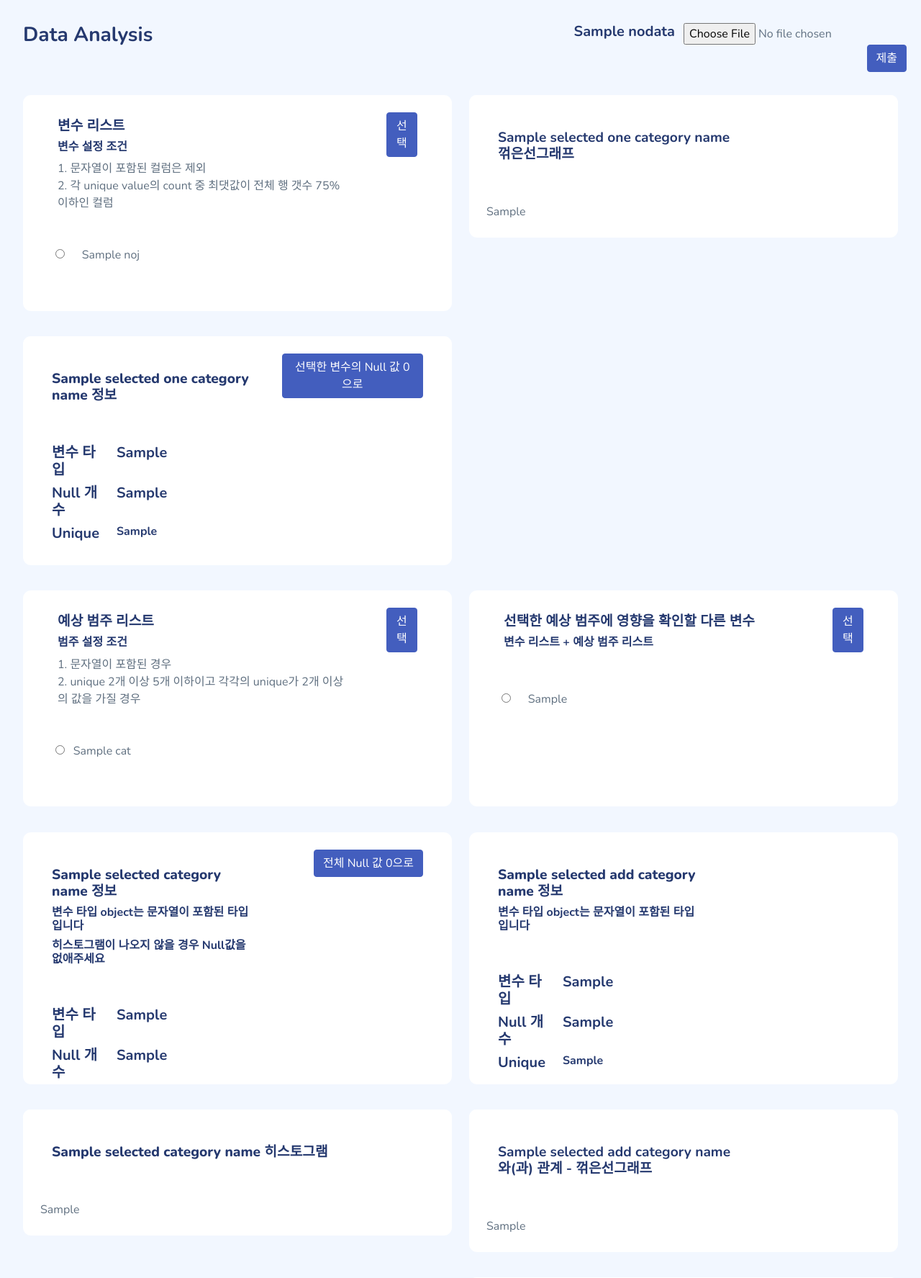
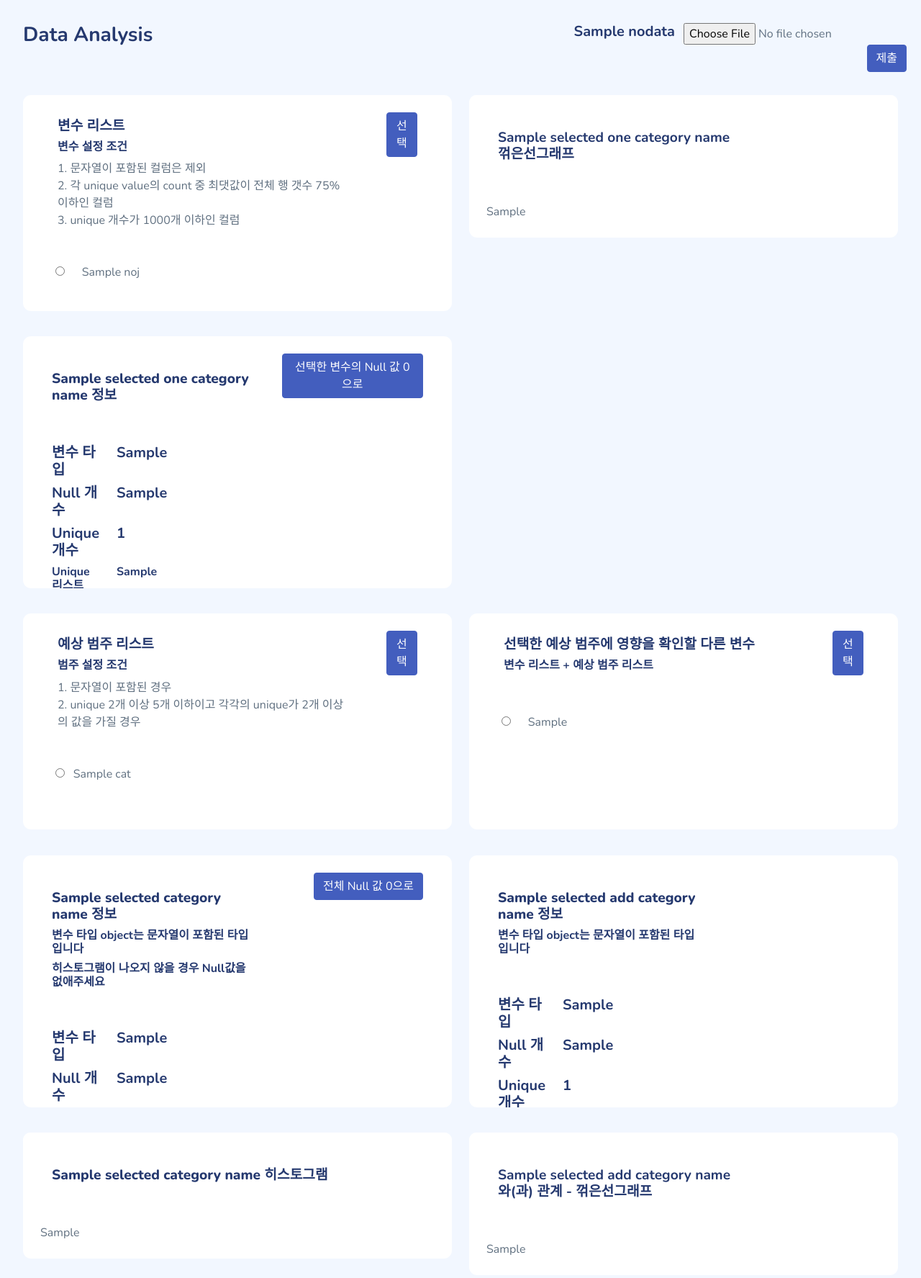
Before and after one commit to Chihyuk/DataAnalysis, a Django app: template home/main/templates/index.html in a window 1280 px wide. Shown: the top 1775 px of the page at 72% size. Run offline with Django 4.2, Linux system fonts and the light colour scheme; the template is opened without the code that fills it: most values are stand-ins (such as "Sample title", 1, 10 or a date in 2020); some libraries are stand-ins or nearby versions.

Commit message:
변수 리스트 unique 개수 조건 추가

```diff
--- a/dataweb/main/templates/index.html
+++ b/dataweb/main/templates/index.html
@@ -52,7 +52,8 @@
                                         <h4>변수 리스트</h4>
                                         <h6>변수 설정 조건</h6>
                                         <h7>1. 문자열이 포함된 컬럼은 제외<h7><br>
-                                        <h7>2. 각 unique value의 count 중 최댓값이 전체 행 갯수 75% 이하인 컬럼</h7>
+                                        <h7>2. 각 unique value의 count 중 최댓값이 전체 행 갯수 75% 이하인 컬럼</h7><br>
+                                        <h7>3. unique 개수가 1000개 이하인 컬럼</h7>
                                     </div>
                                     <div class="card-body col-lg-2 py-3" style="text-align: right;">
                                         <button class="btn btn-primary">선택</button>
@@ -100,8 +101,14 @@
                                 <div class="col-sm-10">
                                     <h5>{{selOneVariableNull}}</h5>
                                 </div>
+                                <div class="col-sm-2">
+                                    <h5>Unique 개수</h5>
+                                </div>
+                                <div class="col-sm-10">
+                                    <h5>{{selOneVariableDistinctCount}}</h5>
+                                </div>
                                 <div class="col-lg-2">
-                                    <h5>Unique</h5>
+                                    <h6>Unique 리스트</h6>
                                 </div>
                                 <div class="col-lg-10">
                                     <div class="row">
@@ -223,8 +230,14 @@
                                 <div class="col-sm-10">
                                     <h5>{{selVariableNull}}</h5>
                                 </div>
+                                <div class="col-sm-2">
+                                    <h5>Unique 개수</h5>
+                                </div>
+                                <div class="col-sm-10">
+                                    <h5>{{selVariableDistinctCount}}</h5>
+                                </div>
                                 <div class="col-lg-2">
-                                    <h5>Unique</h5>
+                                    <h6>Unique 리스트</h6>
                                 </div>
                                 <div class="col-lg-10">
                                     <div class="row">
@@ -273,8 +286,14 @@
                                 <div class="col-sm-10">
                                     <h5>{{selAddVariableNull}}</h5>
                                 </div>
+                                <div class="col-sm-2">
+                                    <h5>Unique 개수</h5>
+                                </div>
+                                <div class="col-sm-10">
+                                    <h5>{{selAddVariableDistinctCount}}</h5>
+                                </div>
                                 <div class="col-lg-2">
-                                    <h5>Unique</h5>
+                                    <h6>Unique 리스트</h6>
                                 </div>
                                 <div class="col-lg-10">
                                     <div class="row">
```
Also changed, not shown: dataweb/main/views.py (+14 -4 lines).
